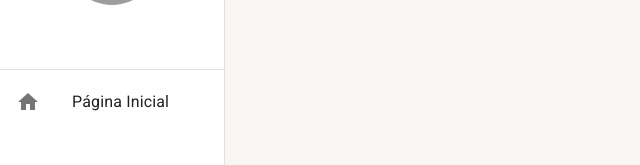
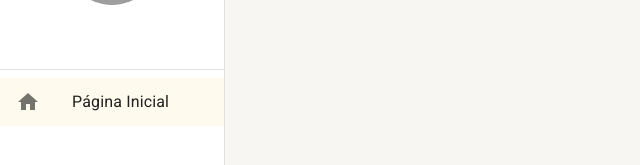
Before and after one commit to OdairPanizziJunior/ytb-react-mui-typesctipt, a React (Create React App) app: page /pagina-inicial in a window 1280 px wide. Shown: the part 155-320 px from the top of the page, without its empty margins (0-640 px from the left). Built offline with nearby package versions, Linux system fonts and the light colour scheme; grey boxes are pictures that could not be loaded.

Commit message:
Feat: Ajustando Barra Lateral

```diff
--- a/src/routes/index.tsx
+++ b/src/routes/index.tsx
@@ -1,9 +1,20 @@
 import { Button } from '@mui/material';
 import { Routes, Route, Navigate } from 'react-router-dom';
 import { useDrawerContext } from '../shared/contexts';
+import { useEffect } from 'react';
 
 export const AppRoutes = () => {
-    const { toogleDrawerOpen } = useDrawerContext();
+    const { toogleDrawerOpen, setDrawerOptions } = useDrawerContext();
+
+    useEffect(() => {
+        setDrawerOptions([
+            {
+                icon: 'home',
+                path: '/pagina-inicial',
+                label: 'Página Inicial',
+            },
+        ]);
+    }, []);
 
     return (
         <Routes>
--- a/src/shared/components/menu-lateral/MenuLateral.tsx
+++ b/src/shared/components/menu-lateral/MenuLateral.tsx
@@ -1,17 +1,47 @@
 import { Avatar, Divider, Drawer, Icon, List, ListItemButton, ListItemIcon, ListItemText, useMediaQuery, useTheme } from '@mui/material';
 import { Box } from '@mui/system';
 import { useDrawerContext } from '../../contexts';
+import { useMatch, useNavigate, useResolvedPath } from 'react-router-dom';
 
 
 interface IMenuLateralProps {
     children: React.ReactNode;
 }
 
+interface ListItemLinkProps {
+    to: string;
+    icon: string;
+    label: string;
+    onClick: (() => void) | undefined;
+}
+
+const ListItemLink: React.FC<ListItemLinkProps> = ({ to, icon, label, onClick}) => {
+
+    const navigate = useNavigate();
+
+    const resolvedPath = useResolvedPath(to);
+
+    const match = useMatch({ path: resolvedPath.pathname, end: false });
+
+    const handleClick = () => {
+        navigate(to);
+        onClick?.();
+    };
+
+    return (
+        <ListItemButton selected={!!match} onClick={handleClick}>
+            <ListItemIcon>
+                <Icon>{icon}</Icon>
+            </ListItemIcon>
+            <ListItemText primary={label} />
+        </ListItemButton>
+    );
+};
 
 export const MenuLateral: React.FC<IMenuLateralProps> = ({ children }) => {
     const theme = useTheme();
     const smDown = useMediaQuery(theme.breakpoints.down('sm'));
-    const { isDrawerOpen, toogleDrawerOpen } = useDrawerContext();
+    const { isDrawerOpen, toogleDrawerOpen, drawerOptions } = useDrawerContext();
 
 
     return (
@@ -29,12 +59,15 @@
 
                     <Box flex={1}>
                         <List component="nav">
-                            <ListItemButton>
-                                <ListItemIcon>
-                                    <Icon>home</Icon>
-                                </ListItemIcon>
-                                <ListItemText primary="Página Inicial" />
-                            </ListItemButton>
+                            {drawerOptions.map(drawerOptions =>(
+                                <ListItemLink
+                                    to={drawerOptions.path}
+                                    key={drawerOptions.path}
+                                    icon={drawerOptions.icon}
+                                    label={drawerOptions.label}
+                                    onClick={smDown ? toogleDrawerOpen : undefined}
+                                />
+                            ))}
                         </List>
                     </Box>
                 </Box>
--- a/src/shared/contexts/DrawerContext.tsx
+++ b/src/shared/contexts/DrawerContext.tsx
@@ -1,8 +1,16 @@
 import { createContext, useCallback, useContext, useState } from 'react';
+
+interface IDrawerOption{
+    icon: string;
+    path: string;
+    label: string;
+}
 
 interface IDrawerContextData {
     isDrawerOpen: boolean;
     toogleDrawerOpen: () => void;
+    drawerOptions: IDrawerOption[];
+    setDrawerOptions: (newDrawerOptions: IDrawerOption[]) => void;
 }
 
 const DrawerContext = createContext({} as IDrawerContextData);
@@ -16,15 +24,20 @@
 }
 
 export const DrawerProvider: React.FC<IAppThemeProviderProps> = ({ children }) => {
+    const [drawerOptions, setDrawerOptions] = useState<IDrawerOption[]>([]);
     const [isDrawerOpen, setIsDrawerOpen] = useState(false);
 
     const toogleDrawerOpen = useCallback(() => {
         setIsDrawerOpen(oldDrawerOpen => !oldDrawerOpen);
     }, []);
 
+    const HandleSetDrawerOptions = useCallback((newDrawerOptions: IDrawerOption[]) => {
+        setDrawerOptions(newDrawerOptions);
+    }, []);
+
     return (
 
-        <DrawerContext.Provider value={{ isDrawerOpen, toogleDrawerOpen }}>
+        <DrawerContext.Provider value={{ isDrawerOpen, drawerOptions, toogleDrawerOpen, setDrawerOptions: HandleSetDrawerOptions }}>
             {children}
         </DrawerContext.Provider>
     );
```
